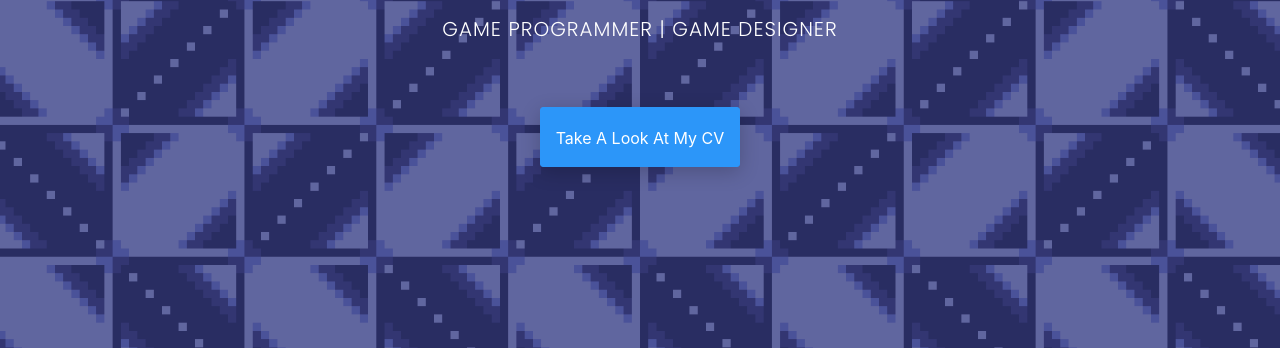
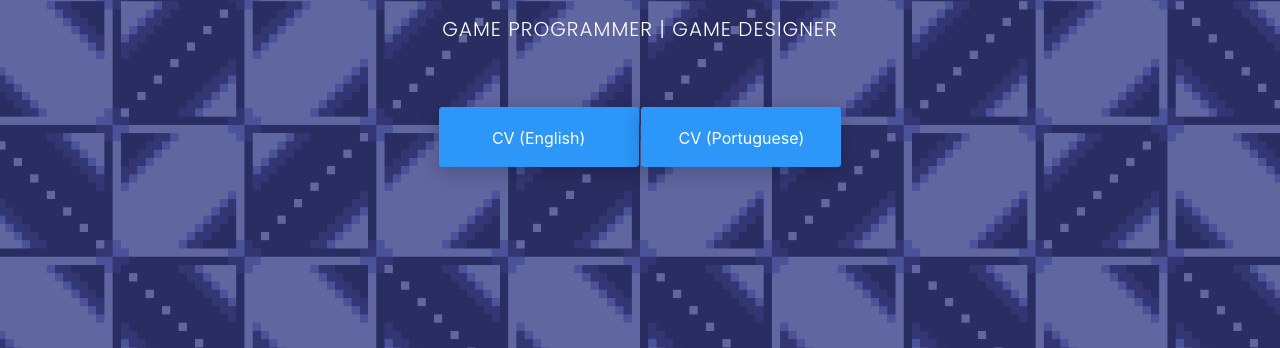
Before and after one commit to TomasARibeiro/TomasARibeiro.github.io, a plain HTML site: page index.html in a window 1280 px wide. Shown: the part 452-800 px from the top of the page. Drawn offline with nearby package versions, Linux system fonts and the light colour scheme.

Commit message:
CV and header update
- added my portuguese CV;

```diff
--- a/index.html
+++ b/index.html
@@ -95,7 +95,8 @@
                     <div class="header-text">
                         <h2>Welcome<span>,</span> my name is <br> Tomas Ribeiro<span>.</span></h2>
                         <p>Game Programmer | Game Designer</p>
-                        <a href="assets/download/TomasRibeiro_CV.pdf" target="_blank">Take a look at my CV</a>
+                        <a href="assets/download/TomasRibeiro_CV_en.pdf" target="_blank">CV (english)</a>
+                        <a href="assets/download/TomasRibeiro_CV_pt.pdf" target="_blank">CV (portuguese)</a>
                     </div>
                 </div>
             </div>
```
Also changed, not shown: 3 other files.
